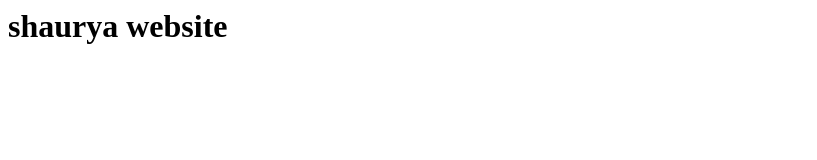
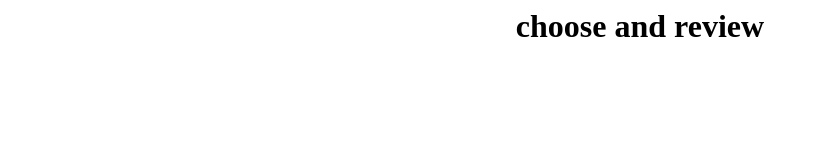
Before and after one commit to osh0612/review-food, a plain HTML site: page index.html in a window 1280 px wide. Shown: the whole page, without its empty margins (0-817 px from the left). Drawn offline with Linux system fonts and the light colour scheme.

Commit message:
Update index.html

```diff
--- a/index.html
+++ b/index.html
@@ -1,3 +1,12 @@
-<html><body>
-  <h1>shaurya website </h1>
-  </body></html>
+<html>
+  <head>
+    <style>
+    </style>
+     </head>
+    <body>
+  <h1 align="center"> choose and review </h1>
+    <table style="width:100">
+      <td>
+        <img src="
+
+    </body></html>
```
